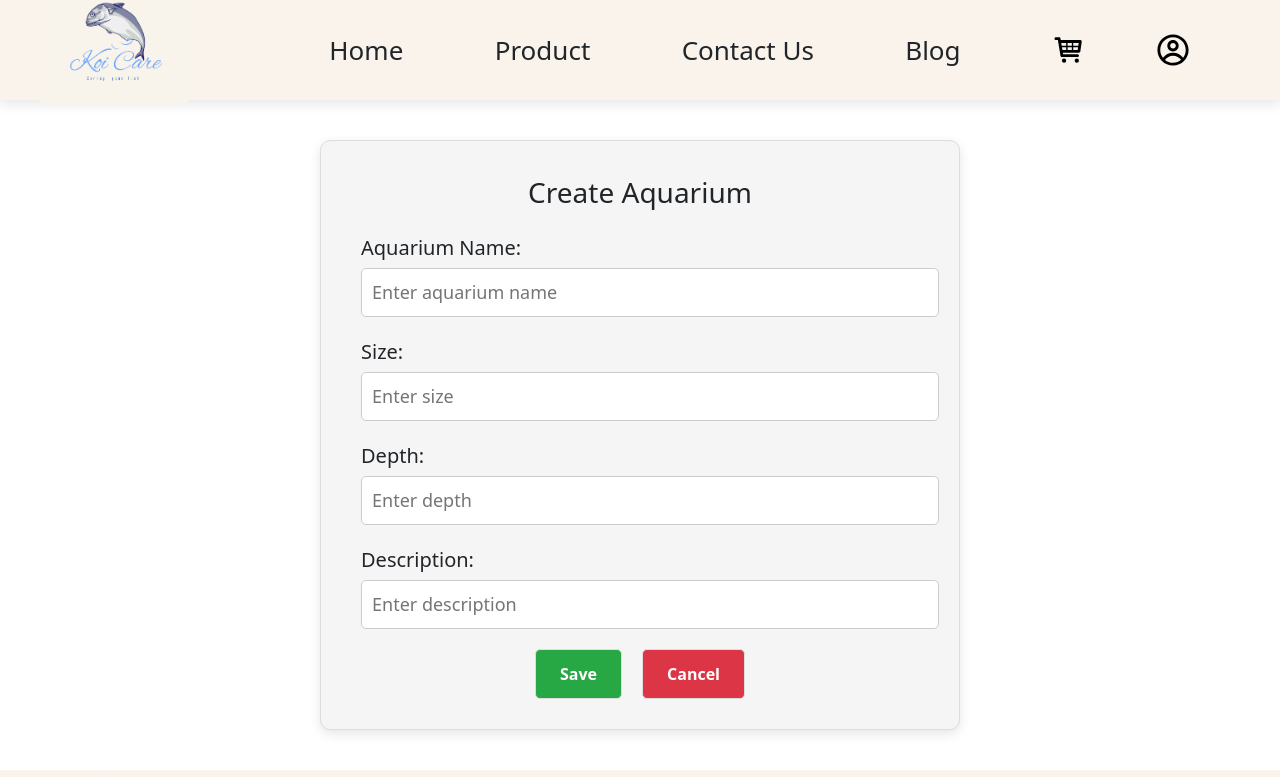
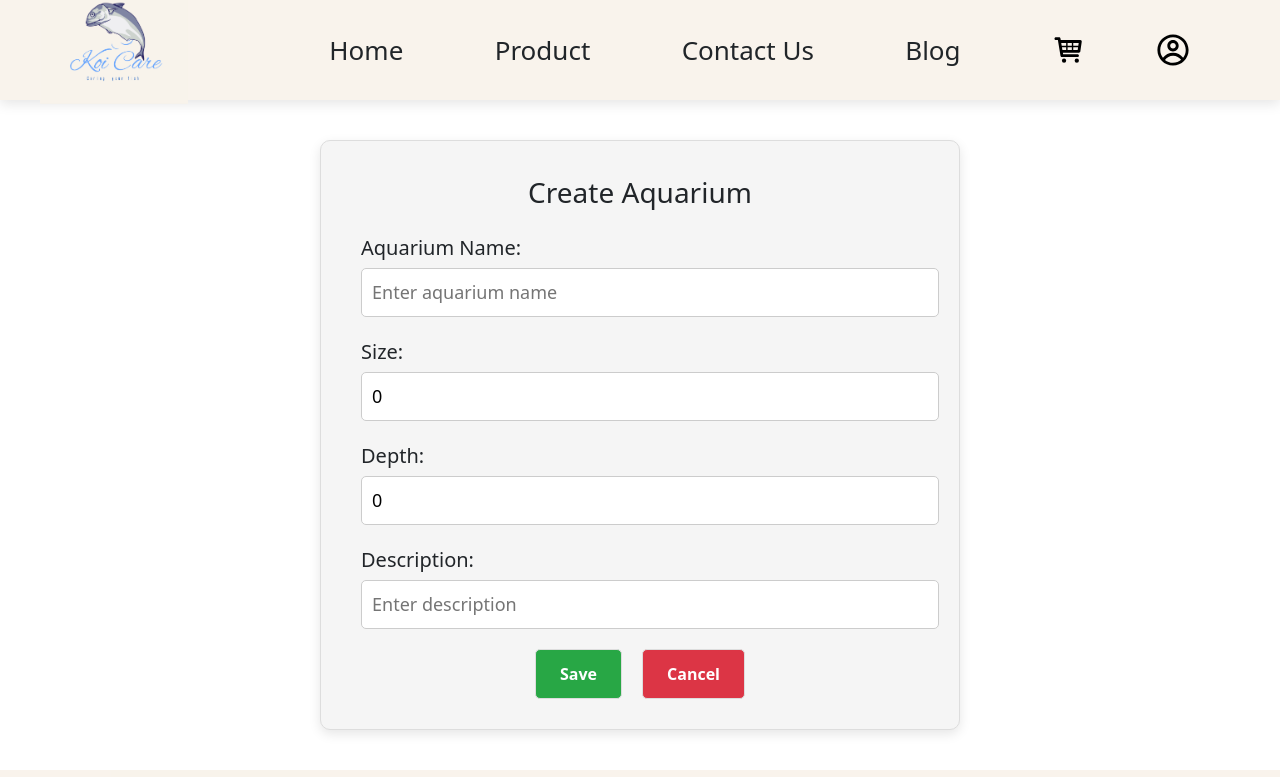
Before and after one commit to thiennlse/SWP_KoiCare_FE, a React (Create React App) app: page /createaquarium in a window 1280 px wide. Shown: the top 777 px of the page. Built offline with nearby package versions, Linux system fonts and the light colour scheme; the HTML template or start-up script is replaced by a standard one; a web font is replaced by a local one.

Commit message:
Update CreateAquarium.jsx

```diff
--- a/src/Pages/CreateAquarium/CreateAquarium.jsx
+++ b/src/Pages/CreateAquarium/CreateAquarium.jsx
@@ -1,52 +1,116 @@
-import "./CreateAquarium.css";
+import axios from 'axios';
+import { useState } from 'react';
 import Header from "../../Components/header/header";
 import Footer from "../../Components/footer/footer";
 
 const CreateAquarium = () => {
+  const [aquarium, setAquarium] = useState({
+    id: 0,
+    memberId: 1,
+    name: "",
+    size: 0,
+    depth: 0,
+    description: "",
+    waterId: 1,
+  });
+
+  const handleSubmit = (e) => {
+    e.preventDefault();
+
+    const aquariumData = {
+      ...aquarium,
+      size: aquarium.size ? Number(aquarium.size) : 0,
+      depth: aquarium.depth ? Number(aquarium.depth) : 0
+    };
+
+    console.log("Dữ liệu gửi đi:", aquariumData);
+
+    axios.post("https://koicare.azurewebsites.net/api/Pool/add", aquariumData, {
+      headers: {
+        "Content-Type": "application/json",
+      },
+    })
+      .then((response) => {
+        console.log("Aquarium created successfully:", response.data);
+        alert("Aquarium created successfully!");
+      })
+      .catch((error) => {
+        if (error.response) {
+          console.error("Error response:", error.response.data);
+          console.error("Status:", error.response.status);
+          console.error("Headers:", error.response.headers);
+          alert(`Failed to create aquarium. Status: ${error.response.status}`);
+        } else if (error.request) {
+          console.error("Error request:", error.request);
+          alert("Failed to create aquarium. No response from server.");
+        } else {
+          console.error("Error setting up request:", error.message);
+          alert("Failed to create aquarium. Please try again.");
+        }
+      });
+  };
+
   return (
     <div>
       <Header />
-      <CreateAquariumForm />
-      <Footer />
-    </div>
-  );
-};
-
-function CreateAquariumForm() {
-  return (
-    <form className="form_pool">
+      <form className="form_pool" onSubmit={handleSubmit}>
         <p className="form_title">Create Aquarium</p>
 
         <div className="form_grid_pool">
           <div className="column">
             <div className="input_infor">
               <label>Aquarium Name:</label>
-            <input type="text" placeholder="Enter aquarium name"></input>
+              <input
+                type="text"
+                placeholder="Enter aquarium name"
+                value={aquarium.name}
+                onChange={(e) => setAquarium({ ...aquarium, name: e.target.value })}
+                required
+              />
             </div>
 
             <div className="input_infor">
               <label>Size:</label>
-            <input type="text" placeholder="Enter size"></input>
+              <input
+                type="number"
+                placeholder="Enter size"
+                value={aquarium.size}
+                onChange={(e) => setAquarium({ ...aquarium, size: e.target.value })}
+                required
+              />
             </div>
 
             <div className="input_infor">
               <label>Depth:</label>
-            <input type="text" placeholder="Enter depth"></input>
+              <input
+                type="number"
+                placeholder="Enter depth"
+                value={aquarium.depth}
+                onChange={(e) => setAquarium({ ...aquarium, depth: e.target.value })}
+                required
+              />
             </div>
 
             <div className="input_infor">
               <label>Description:</label>
-            <input type="text" placeholder="Enter description"></input>
+              <input
+                type="text"
+                placeholder="Enter description"
+                value={aquarium.description}
+                onChange={(e) => setAquarium({ ...aquarium, description: e.target.value })}
+              />
             </div>
           </div>
         </div>
 
         <div className="buttons">
           <button type="submit">Save</button>
-        <button type="button">Cancel</button>
+          <button type="button" onClick={() => setAquarium({ id: 0, memberId: 1, name: "", size: 0, depth: 0, description: "", waterId: 1 })}>Cancel</button>
         </div>
       </form>
+      <Footer />
+    </div>
   );
-}
+};
 
 export default CreateAquarium;
```
Lines whose indentation alone changed are shown as unchanged.
